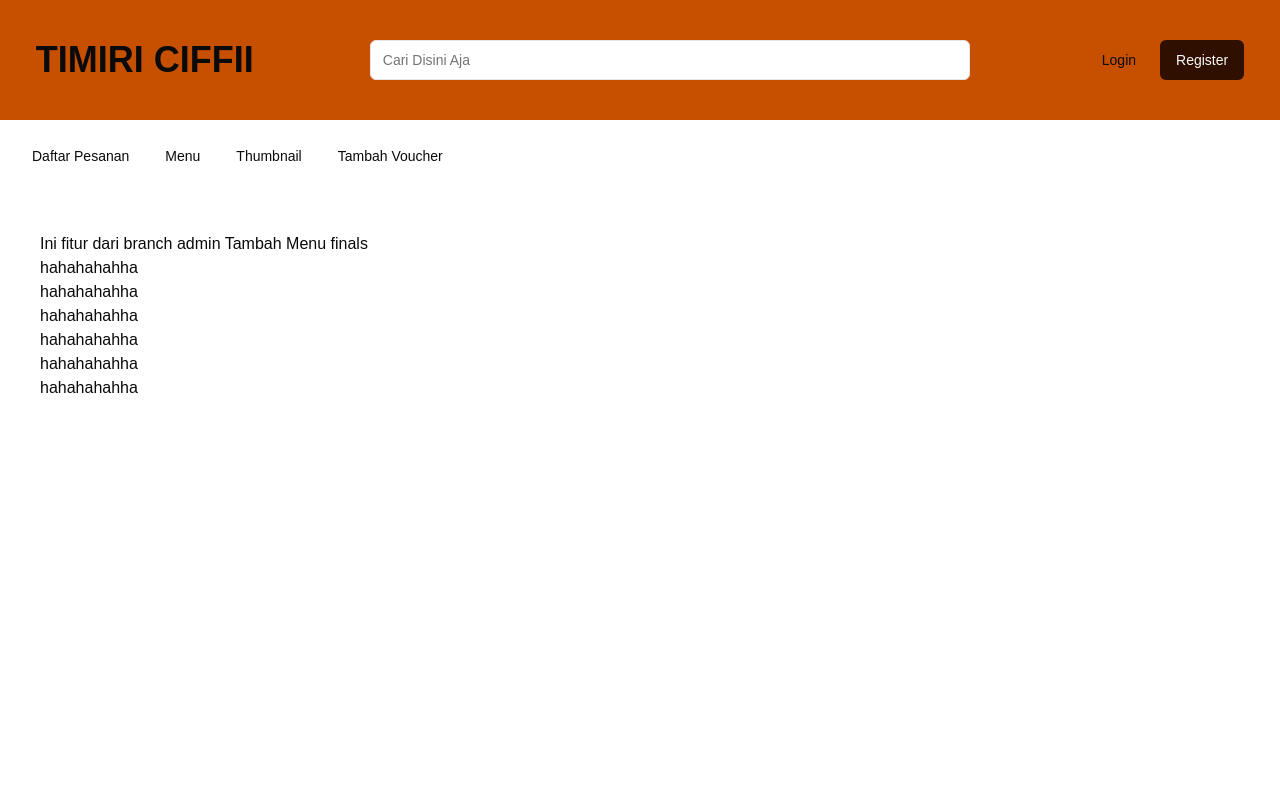
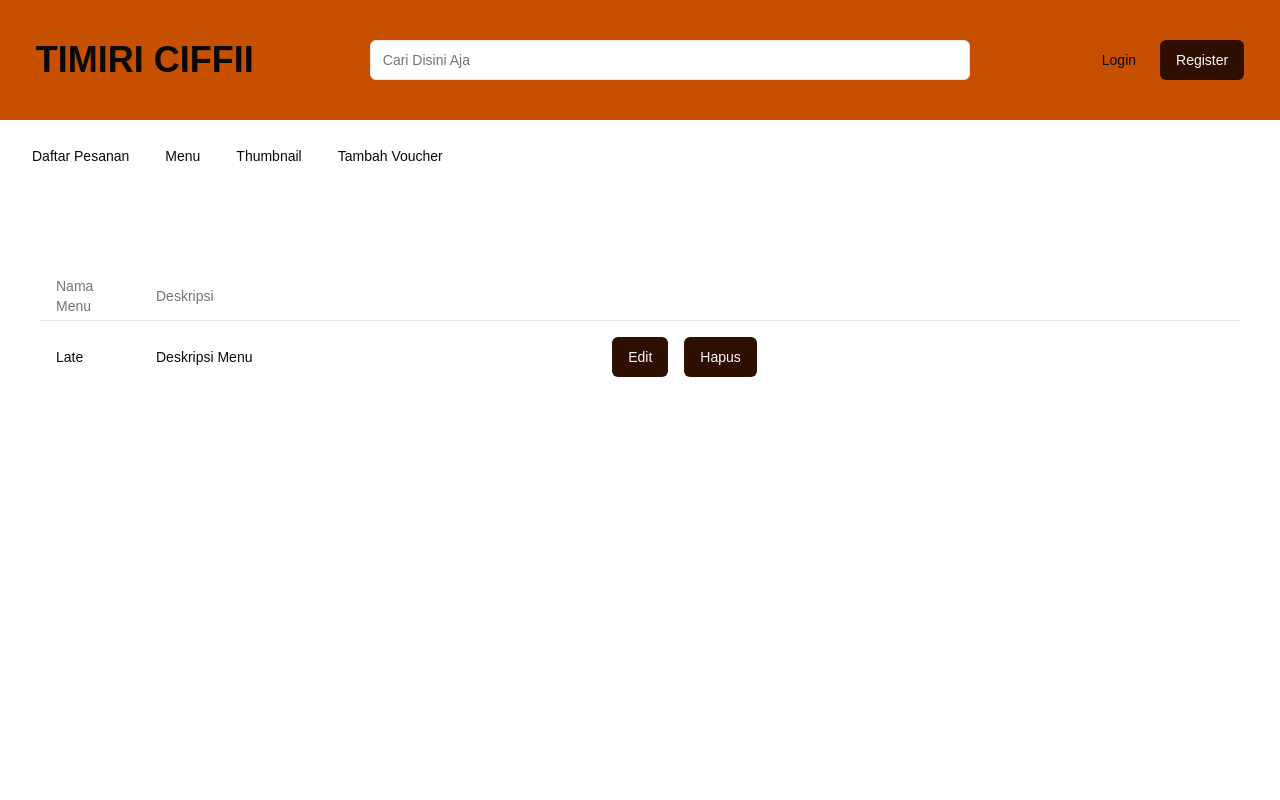
Before and after one commit to rifkiachmadfa/coffeeshop, a Next.js app: page /admin/tambahMenu in a window 1280 px wide. Shown: the top 800 px of the page. Built offline with nearby package versions, Linux system fonts and the light colour scheme.

Commit message:
Tambah Daftar Menu

```diff
--- a/app/admin/tambahMenu/page.tsx
+++ b/app/admin/tambahMenu/page.tsx
@@ -1,13 +1,9 @@
+import DaftarMenu from "@/components/daftarMenu";
+
 const TambahMenu = () => {
   return (
     <>
-      <h1>Ini fitur dari branch admin Tambah Menu finals</h1>
-      <p>hahahahahha</p>
-      <p>hahahahahha</p>
-      <p>hahahahahha</p>
-      <p>hahahahahha</p>
-      <p>hahahahahha</p>
-      <p>hahahahahha</p>
+      <DaftarMenu />
     </>
   );
 };
--- a/app/page.tsx
+++ b/app/page.tsx
@@ -5,13 +5,7 @@ export default function Home() {
   return (
     <>
       <div className="absolute">
-        <Image
-          src="/sampleimage.jpg"
-          alt=""
-          width={1280}
-          height={500}
-          className="mb-10"
-        />
+        <Image src="/sampleimage.jpg" alt="" width={1280} height={500} className="mb-10" />
       </div>
 
       <div className="relative z-1  justify-center  top-[500px] pt-40 bg-white rounded-tr-[100px] rounded-tl-[100px]">
@@ -20,7 +14,7 @@ export default function Home() {
           <CardListProduk namaProduk="aren Latte" deskripsi="kopi mantap" />
           <CardListProduk namaProduk="aren Latte" deskripsi="kopi mantap" />
           <CardListProduk namaProduk="americano" deskripsi="kopi enak" />
-          <CardListProduk />
+          <CardListProduk namaProduk="kopi tubruk" deskripsi="kopi pait" />
           <CardListProduk />
           <CardListProduk />
           <CardListProduk />
--- /dev/null
+++ b/components/daftarMenu.tsx
@@ -0,0 +1,30 @@
+import { Table, TableBody, TableCaption, TableCell, TableHead, TableHeader, TableRow } from "@/components/ui/table";
+import { Button } from "./ui/button";
+
+const DaftarMenu = () => {
+  return (
+    <>
+      <Table className="mt-10">
+        <TableHeader>
+          <TableRow>
+            <TableHead className="w-[100px]">Nama Menu</TableHead>
+            <TableHead>Deskripsi</TableHead>
+            <TableHead></TableHead>
+          </TableRow>
+        </TableHeader>
+        <TableBody>
+          <TableRow>
+            <TableCell className="font-medium">Late</TableCell>
+            <TableCell>Deskripsi Menu</TableCell>
+            <TableCell>
+              <Button className="mx-4">Edit</Button>
+              <Button>Hapus</Button>
+            </TableCell>
+          </TableRow>
+        </TableBody>
+      </Table>
+    </>
+  );
+};
+
+export default DaftarMenu;
--- /dev/null
+++ b/components/navbartambahmenu.tsx
@@ -0,0 +1,45 @@
+import { cn } from "@/lib/utils";
+import {
+  NavigationMenu,
+  NavigationMenuContent,
+  NavigationMenuItem,
+  NavigationMenuLink,
+  NavigationMenuList,
+  NavigationMenuTrigger,
+  navigationMenuTriggerStyle, // Huruf kecil di awal
+} from "@/components/ui/navigation-menu";
+
+import Link from "next/link";
+
+const NavbarTambahmenu = () => {
+  return (
+    <div className="m-4">
+      <NavigationMenu>
+        <NavigationMenuList>
+          <NavigationMenuItem>
+            <Link href="/admin/" legacyBehavior passHref>
+              <NavigationMenuLink className={navigationMenuTriggerStyle()}>Daftar Pesanan</NavigationMenuLink>
+            </Link>
+          </NavigationMenuItem>
+          <NavigationMenuItem>
+            <Link href="/admin/tambahMenu" legacyBehavior passHref>
+              <NavigationMenuLink className={navigationMenuTriggerStyle()}>Menu</NavigationMenuLink>
+            </Link>
+          </NavigationMenuItem>
+          <NavigationMenuItem>
+            <Link href="/admin/thumbnail" legacyBehavior passHref>
+              <NavigationMenuLink className={navigationMenuTriggerStyle()}>Thumbnail</NavigationMenuLink>
+            </Link>
+          </NavigationMenuItem>
+          <NavigationMenuItem>
+            <Link href="/admin/voucher" legacyBehavior passHref>
+              <NavigationMenuLink className={navigationMenuTriggerStyle()}>Tambah Voucher</NavigationMenuLink>
+            </Link>
+          </NavigationMenuItem>
+        </NavigationMenuList>
+      </NavigationMenu>
+    </div>
+  );
+};
+
+export default NavbarTambahmenu;
```
